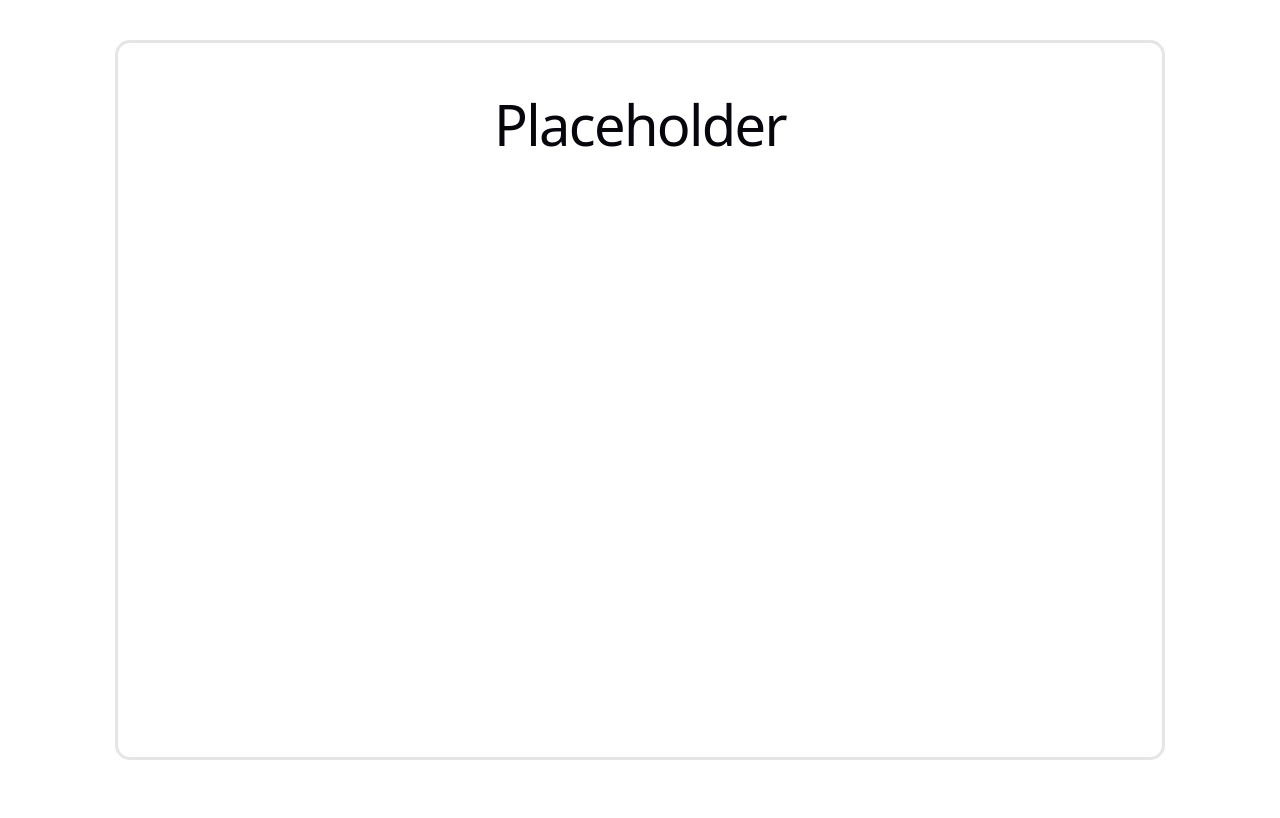
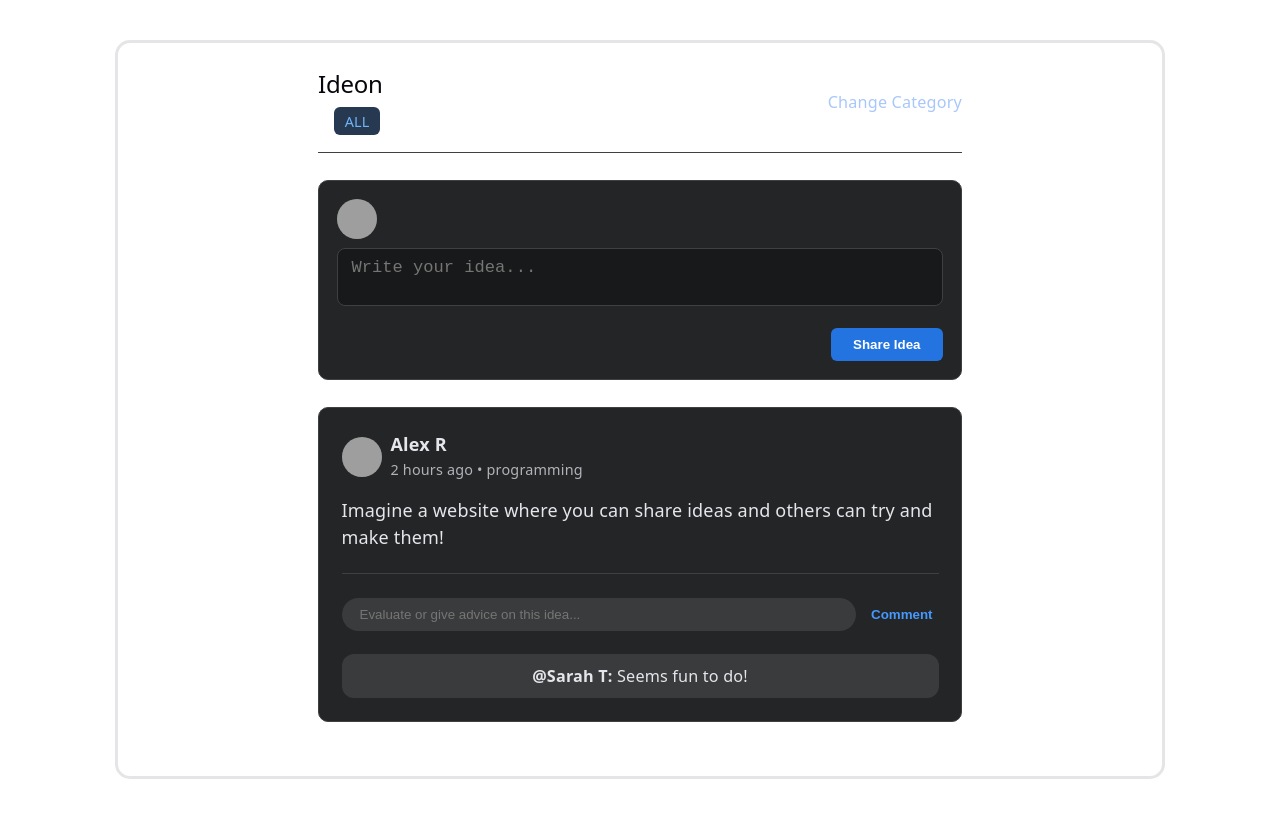
Before and after one commit to gentelmanltrus/ideon, a React (Vite) app in the folder frontend/ideon-ui/: page /main in a window 1280 px wide. Built offline with nearby package versions, Linux system fonts and the light colour scheme; grey boxes are pictures that could not be loaded; the HTML template or start-up script is replaced by a standard one.

Commit message:
Main feed page added

```diff
--- a/frontend/ideon-ui/src/components/MainPage.jsx
+++ b/frontend/ideon-ui/src/components/MainPage.jsx
@@ -1,7 +1,133 @@
-export default function MainPage() {
+import { useState } from 'react'
+import { useSearchParams, Link } from 'react-router-dom'
+import '../styles/MainPage.css'
+
+const INITIAL_IDEAS = [
+  {
+    id: 1,
+    category: 'programming',
+    author: 'Alex R',
+    avatar: 'https://api.dicebear.com/7.x/bottts/svg?seed=Alex',
+    timestamp: '2 hours ago',
+    body: 'Imagine a website where you can share ideas and others can try and make them!',
+    comments: [
+      { id: 101, author: 'Sarah T', text: 'Seems fun to do!' }
+    ]
+  }
+]
+
+export default function MainFeed() {
+  const [searchParams] = useSearchParams()
+  const activeCategory = searchParams.get('category') || 'all'
+
+  const [ideas, setIdeas] = useState(INITIAL_IDEAS)
+
+  const [newBody, setNewBody] = useState('')
+  const [commentInputs, setCommentInputs] = useState({})
+
+  // if no category selected, defaults to all
+  const filteredIdeas = activeCategory === 'all' ? ideas: ideas.filter(item => item.category === activeCategory)
+
+  const handlePostSubmit = (e) => {
+    e.preventDefault()
+    if (!newBody.trim()) return
+
+    const newIdeaObj = {
+      id: Date.now(),
+      category: activeCategory,
+      author: 'You',
+      avatar: 'https://api.dicebear.com/7.x/bottts/svg?seed=You',
+      timestamp: 'Just now',
+      body: newBody,
+      comments: []
+    }
+
+    setIdeas([newIdeaObj, ...ideas])
+    setNewBody('')
+  }
+
+  const handleAddComment = (ideaId) => {
+    const text = commentInputs[ideaId]
+    if (!text || !text.trim()) return
+
+    setIdeas(ideas.map(idea => {
+      if (idea.id === ideaId) {
+        return {
+          ...idea,
+          comments: [...idea.comments, { id: Date.now(), author: 'You', text }]
+        }
+      }
+      return idea
+    }))
+
+    setCommentInputs({ ...commentInputs, [ideaId]: '' })
+  }
+
   return (
-    <div style={{ padding: '2rem', textAlign: 'center' }}>
-      <h1>Placeholder</h1>
+    <div className="feed-container">
+      <header className="feed-header">
+        <div className="header-left">
+          <h2>Ideon</h2>
+          <span className="category-badge">{activeCategory.toUpperCase()}</span>
+        </div>
+        <Link to="/categories" className="change-category-btn">Change Category</Link>
+      </header>
+
+      <div className="post-box-card">
+        <div className="post-box-header">
+          <img src="https://api.dicebear.com/7.x/bottts/svg?seed=You" alt="Avatar" className="user-avatar" />
+        </div>
+        <textarea
+          placeholder="Write your idea..."
+          value={newBody}
+          onChange={(e) => setNewBody(e.target.value)}
+          rows="3"
+        />
+        <div className="post-box-actions">
+          <button onClick={handlePostSubmit} className="post-btn">Share Idea</button>
+        </div>
+      </div>
+
+      <div className="feed-list">
+        {filteredIdeas.map((idea) => (
+          <article key={idea.id} className="idea-card">
+            <div className="idea-author-row">
+              <img src={idea.avatar} alt={idea.author} className="author-avatar" />
+              <div>
+                <h3 className="author-name">{idea.author}</h3>
+                <span className="post-time">{idea.timestamp} • <span className="post-cat">{idea.category}</span></span>
+              </div>
+            </div>
+
+            <div className="idea-content">
+              <p className="idea-body-text">{idea.body}</p>
+            </div>
+
+            <div className="comments-section">
+              <div className="comment-input-row">
+                <input
+                  type="text"
+                  placeholder="Evaluate or give advice on this idea..."
+                  value={commentInputs[idea.id] || ''}
+                  onChange={(e) => setCommentInputs({ ...commentInputs, [idea.id]: e.target.value })}
+                />
+                <button onClick={() => handleAddComment(idea.id)}>Comment</button>
+              </div>
+
+              {idea.comments.length > 0 && (
+                <div className="comments-list">
+                  {idea.comments.map(comment => (
+                    <div key={comment.id} className="comment-item">
+                      <strong>@{comment.author}: </strong>
+                      <span>{comment.text}</span>
+                    </div>
+                  ))}
+                </div>
+              )}
+            </div>
+          </article>
+        ))}
+      </div>
     </div>
   )
 }
--- /dev/null
+++ b/frontend/ideon-ui/src/styles/MainPage.css
@@ -0,0 +1,185 @@
+.feed-container {
+  max-width: 680px;
+  width: 100%;
+  margin: 0 auto;
+  padding: 1.5rem 1rem;
+  font-family: system-ui, -apple-system, sans-serif;
+  color: #e4e6eb;
+  box-sizing: border-box;
+}
+.feed-header {
+  display: flex;
+  justify-content: space-between;
+  align-items: center;
+  margin-bottom: 1.5rem;
+  padding-bottom: 1rem;
+  border-bottom: 1px solid #3e4042;
+}
+
+.category-badge {
+  background-color: #263951;
+  color: #70b5f9;
+  padding: 0.25rem 0.6rem;
+  border-radius: 6px;
+  font-size: 0.8rem;
+  margin-left: 0.75rem;
+}
+
+.change-category-btn {
+  color: #a8c7fa;
+  text-decoration: none;
+  font-size: 0.9rem;
+}
+
+.post-box-card {
+  background: #242526;
+  border: 1px solid #3e4042;
+  border-radius: 10px;
+  padding: 1rem;
+  margin-bottom: 1.5rem;
+  height: 200px;
+  display: flex;
+  flex-direction: column;
+  justify-content: space-between;
+  box-sizing: border-box;
+}
+.post-box-header {
+  display: flex;
+  align-items: center;
+  justify-content: flex-start;
+  gap: 0.5rem;
+  height: 40px;
+  width: 100%;
+}
+
+.user-avatar, .author-avatar {
+  width: 40px;
+  height: 40px;
+  border-radius: 50%;
+  background: #3a3b3c;
+}
+
+.post-box-card textarea {
+  width: 100%;
+  height: 65px;
+  background: #18191a;
+  border: 1px solid #3e4042;
+  border-radius: 8px;
+  color: #e4e6eb;
+  padding: 0.5rem 0.75rem;
+  resize: none;
+  font-size: 0.95rem;
+  box-sizing: border-box;
+  margin: 0.5rem 0;
+}
+
+.post-box-actions {
+  display: flex;
+  justify-content: flex-end;
+  margin-top: 0.75rem;
+}
+
+.post-btn {
+  background: #2374e1;
+  color: white;
+  border: none;
+  padding: 0.5rem 1.25rem;
+  border-radius: 6px;
+  font-weight: 600;
+  cursor: pointer;
+}
+
+.idea-card {
+  background: #242526;
+  border: 1px solid #3e4042;
+  border-radius: 10px;
+  padding: 1.25rem;
+  margin-bottom: 1.5rem;
+}
+
+.idea-author-row {
+  display: flex;
+  align-items: center;
+  justify-content: flex-start;
+  gap: 0.5rem;
+  margin-bottom: 0.75rem;
+}
+
+ /*Forces the username to the left  */
+.idea-author-row > div {
+  display: flex;
+  flex-direction: column;
+  justify-content: center;
+  align-items: flex-start;
+}
+
+.author-name {
+  margin: 0;
+  font-size: 1rem;
+}
+
+.post-time {
+  font-size: 0.8rem;
+  color: #b0b3b8;
+}
+
+.idea-prompt-tag {
+  display: inline-block;
+  font-style: italic;
+  font-weight: 600;
+  color: #4599ff;
+  font-size: 1.05rem;
+  margin-bottom: 0.25rem;
+}
+
+.idea-body-text {
+  text-align: left;
+  width: 100%;
+  margin: 0.5rem 0 1.25rem 0;
+  font-size: 1rem;
+  line-height: 1.5;
+  color: #e4e6eb;
+  white-space: pre-line;
+  word-break: break-word;
+}
+
+.comments-section {
+  border-top: 1px solid #3e4042;
+  padding-top: 0.75rem;
+}
+
+.comment-input-row {
+  display: flex;
+  gap: 0.5rem;
+}
+
+.comment-input-row input {
+  flex: 1;
+  background: #3a3b3c;
+  border: none;
+  border-radius: 18px;
+  padding: 0.5rem 1rem;
+  color: #e4e6eb;
+}
+
+.comment-input-row button {
+  background: transparent;
+  border: none;
+  color: #4599ff;
+  font-weight: 600;
+  cursor: pointer;
+}
+
+.comments-list {
+  margin-top: 0.75rem;
+  display: flex;
+  flex-direction: column;
+  gap: 0.4rem;
+}
+
+.comment-item {
+  background: #3a3b3c;
+  padding: 0.5rem 0.75rem;
+  border-radius: 12px;
+  font-size: 0.9rem;
+}
```
